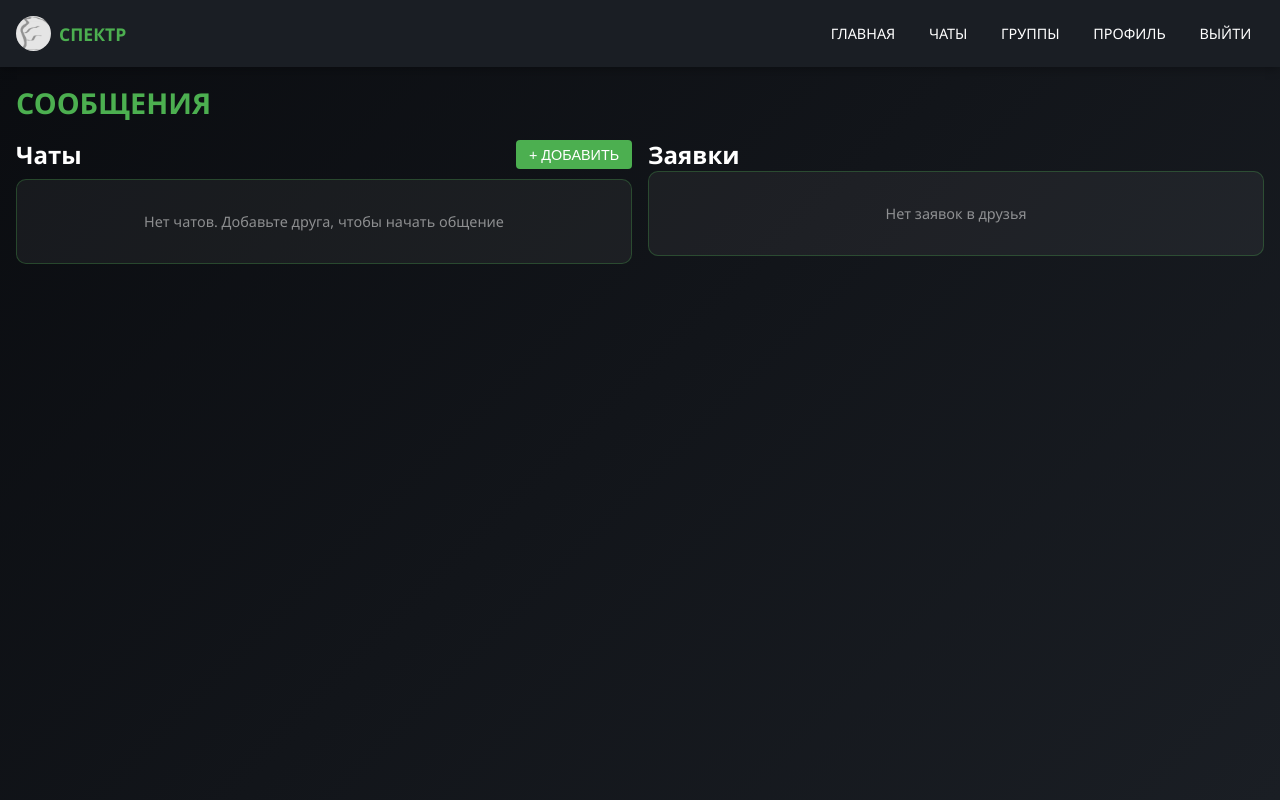
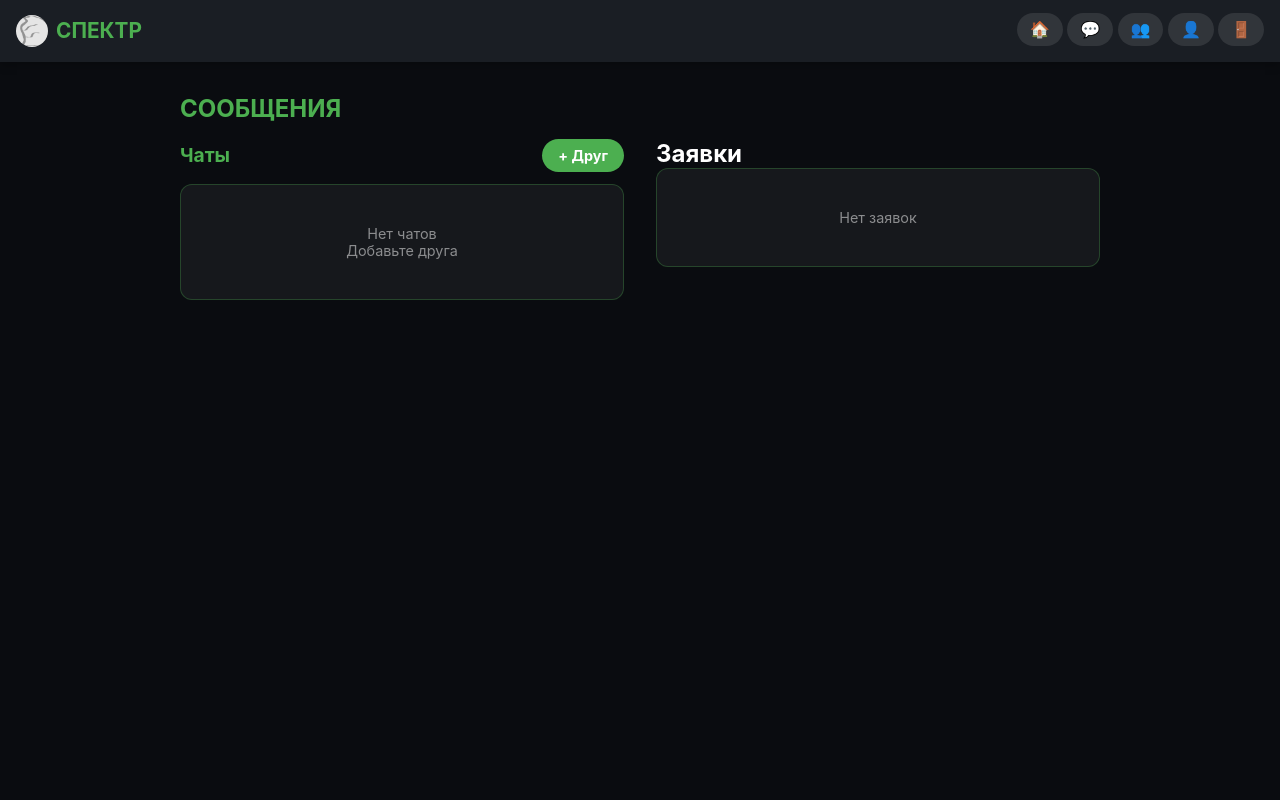
Before and after one commit to zenorvin-a11y/I-ustal-ladno-SPEKTR-, a Flask app: page /messages in a window 1280 px wide. Run offline with Flask 3, Linux system fonts and the light colour scheme; a user stored in the database is signed in.

Commit message:
Update messages.html

```diff
--- a/templates/messages.html
+++ b/templates/messages.html
@@ -9,59 +9,63 @@
             margin: 0;
             padding: 0;
             box-sizing: border-box;
+            font-family: -apple-system, BlinkMacSystemFont, 'Segoe UI', Roboto, Helvetica, Arial, sans-serif;
         }
 
         body {
-            font-family: 'Segoe UI', Tahoma, Geneva, Verdana, sans-serif;
-            background: linear-gradient(135deg, #0a0c10 0%, #1a1e24 100%);
+            background: #0a0c10;
             color: white;
             min-height: 100vh;
         }
 
         .navbar {
-            background-color: #1a1e24;
-            padding: 1rem;
-            box-shadow: 0 2px 10px rgba(0,0,0,0.3);
+            background: #1a1e24;
+            padding: 0.8rem 1rem;
             position: sticky;
             top: 0;
             z-index: 1000;
+            box-shadow: 0 2px 10px rgba(0,0,0,0.3);
         }
 
         .nav-container {
-            max-width: 1400px;
-            margin: 0 auto;
             display: flex;
             justify-content: space-between;
             align-items: center;
-            flex-wrap: wrap;
-            gap: 0.5rem;
+            max-width: 100%;
         }
 
         .logo {
             display: flex;
             align-items: center;
             gap: 0.5rem;
+            flex-shrink: 0;
         }
 
         .logo img {
-            height: 35px;
-            width: 35px;
+            height: 32px;
+            width: 32px;
             border-radius: 50%;
             object-fit: cover;
         }
 
         .logo span {
-            font-size: 1.1rem;
+            font-size: 1rem;
             font-weight: bold;
             color: #4CAF50;
         }
 
         .nav-links {
             display: flex;
-            gap: 0.5rem;
+            gap: 0.3rem;
             align-items: center;
-            flex-wrap: wrap;
-            justify-content: flex-end;
+            overflow-x: auto;
+            -webkit-overflow-scrolling: touch;
+            scrollbar-width: none;
+            padding-bottom: 0.2rem;
+        }
+
+        .nav-links::-webkit-scrollbar {
+            display: none;
         }
 
         .nav-links a {
@@ -69,65 +73,67 @@
             color: white;
             font-weight: 500;
             padding: 0.4rem 0.8rem;
-            border-radius: 4px;
-            font-size: 0.9rem;
+            border-radius: 20px;
+            font-size: 0.85rem;
+            white-space: nowrap;
+            background: rgba(255,255,255,0.1);
         }
 
         .nav-links a:hover {
-            background-color: rgba(76, 175, 80, 0.2);
+            background: rgba(76, 175, 80, 0.3);
         }
 
         .main-content {
-            max-width: 1400px;
-            margin: 1rem auto;
-            padding: 0 1rem;
+            max-width: 100%;
+            margin: 1rem 0.5rem;
+            padding: 0;
         }
 
         h1 {
             color: #4CAF50;
             margin-bottom: 1rem;
-            font-size: 1.8rem;
+            font-size: 1.5rem;
+            padding: 0 0.5rem;
         }
 
         .messages-container {
             display: flex;
+            flex-direction: column;
             gap: 1rem;
-            flex-direction: column;
-        }
-
-        @media (min-width: 768px) {
-            .messages-container {
-                flex-direction: row;
-            }
         }
 
         .chats-section, .requests-section {
-            flex: 1;
-            min-width: 0;
+            width: 100%;
+            padding: 0 0.5rem;
         }
 
         .section-header {
             display: flex;
             justify-content: space-between;
             align-items: center;
-            margin-bottom: 0.5rem;
-            flex-wrap: wrap;
-            gap: 0.5rem;
+            margin-bottom: 0.8rem;
+        }
+
+        .section-header h2 {
+            color: #4CAF50;
+            font-size: 1.2rem;
         }
 
         .add-friend-btn {
             background: #4CAF50;
             color: white;
             border: none;
-            padding: 0.4rem 0.8rem;
-            border-radius: 4px;
+            padding: 0.5rem 1rem;
+            border-radius: 20px;
             cursor: pointer;
             font-size: 0.9rem;
+            font-weight: bold;
+            white-space: nowrap;
         }
 
         .chat-list, .requests-list {
             background: rgba(255,255,255,0.05);
-            border-radius: 10px;
+            border-radius: 12px;
             padding: 0.5rem;
             border: 1px solid rgba(76, 175, 80, 0.3);
         }
@@ -314,10 +331,41 @@
         }
 
         .empty-message {
-            padding: 1.5rem;
+            padding: 2rem;
             text-align: center;
             color: rgba(255,255,255,0.5);
             font-size: 0.9rem;
+        }
+
+        .section-title {
+            color: #4CAF50;
+            font-size: 1rem;
+            margin: 1rem 0 0.5rem;
+            padding: 0 0.5rem;
+        }
+
+        @media (min-width: 768px) {
+            .main-content {
+                max-width: 1000px;
+                margin: 2rem auto;
+                padding: 0 2rem;
+            }
+
+            .messages-container {
+                flex-direction: row;
+            }
+
+            .chats-section, .requests-section {
+                width: 50%;
+            }
+
+            .nav-links a {
+                font-size: 1rem;
+            }
+
+            .logo span {
+                font-size: 1.3rem;
+            }
         }
     </style>
 </head>
@@ -329,11 +377,11 @@
                 <span>СПЕКТР</span>
             </div>
             <div class="nav-links">
-                <a href="/">ГЛАВНАЯ</a>
-                <a href="/messages">ЧАТЫ</a>
-                <a href="/obshchenie">ГРУППЫ</a>
-                <a href="/profile">ПРОФИЛЬ</a>
-                <a href="/vyhod">ВЫЙТИ</a>
+                <a href="/">🏠</a>
+                <a href="/messages">💬</a>
+                <a href="/obshchenie">👥</a>
+                <a href="/profile">👤</a>
+                <a href="/vyhod">🚪</a>
             </div>
         </div>
     </nav>
@@ -345,7 +393,7 @@
             <div class="chats-section">
                 <div class="section-header">
                     <h2>Чаты</h2>
-                    <button class="add-friend-btn" onclick="showAddFriendModal()">+ ДОБАВИТЬ</button>
+                    <button class="add-friend-btn" onclick="showAddFriendModal()">+ Друг</button>
                 </div>
                 <div class="chat-list">
                     {% if last_messages %}
@@ -364,7 +412,7 @@
                         {% endfor %}
                     {% else %}
                         <div class="empty-message">
-                            Нет чатов. Добавьте друга, чтобы начать общение
+                            Нет чатов<br>Добавьте друга
                         </div>
                     {% endif %}
                 </div>
@@ -406,7 +454,7 @@
 
                     {% if not incoming_requests and not outgoing_requests %}
                     <div class="empty-message">
-                        Нет заявок в друзья
+                        Нет заявок
                     </div>
                     {% endif %}
                 </div>
@@ -417,7 +465,7 @@
     <!-- Модальное окно добавления друга -->
     <div class="modal" id="addFriendModal">
         <div class="modal-content">
-            <h3>Добавить друга</h3>
+            <h3>➕ Добавить друга</h3>
             <input type="email" id="friendEmail" placeholder="Email пользователя">
             <button onclick="sendFriendRequest()">ОТПРАВИТЬ</button>
             <button class="cancel-btn" onclick="hideAddFriendModal()">ОТМЕНА</button>
@@ -431,15 +479,21 @@
 
         function hideAddFriendModal() {
             document.getElementById('addFriendModal').classList.remove('active');
+            document.getElementById('friendEmail').value = '';
         }
 
         function sendFriendRequest() {
-            const email = document.getElementById('friendEmail').value;
+            const email = document.getElementById('friendEmail').value.trim();
 
             if (!email) {
                 alert('Введите email');
                 return;
             }
+
+            const button = event.target;
+            const originalText = button.textContent;
+            button.textContent = '⏳';
+            button.disabled = true;
 
             fetch('/send_friend_request', {
                 method: 'POST',
@@ -449,39 +503,37 @@
             .then(response => response.json())
             .then(data => {
                 if (data.success) {
-                    alert('Заявка отправлена');
+                    alert('✅ Заявка отправлена');
                     location.reload();
                 } else {
-                    alert('Пользователь не найден или уже в друзьях');
+                    alert('❌ ' + (data.error || 'Ошибка'));
+                    button.textContent = originalText;
+                    button.disabled = false;
                 }
+            })
+            .catch(error => {
+                alert('❌ Ошибка сети');
+                button.textContent = originalText;
+                button.disabled = false;
             });
         }
 
         function acceptRequest(requestId) {
-            fetch('/accept_friend_request/' + requestId, {
-                method: 'POST'
-            })
+            fetch('/accept_friend_request/' + requestId, {method: 'POST'})
             .then(response => response.json())
             .then(data => {
-                if (data.success) {
-                    location.reload();
-                }
+                if (data.success) location.reload();
             });
         }
 
         function rejectRequest(requestId) {
-            fetch('/reject_friend_request/' + requestId, {
-                method: 'POST'
-            })
+            fetch('/reject_friend_request/' + requestId, {method: 'POST'})
             .then(response => response.json())
             .then(data => {
-                if (data.success) {
-                    location.reload();
-                }
+                if (data.success) location.reload();
             });
         }
 
-        // Закрытие модального окна при клике вне его
         window.onclick = function(event) {
             if (event.target.classList.contains('modal')) {
                 event.target.classList.remove('active');
```
Also changed, not shown: other parts of templates/messages.html (+35 -24 lines).
